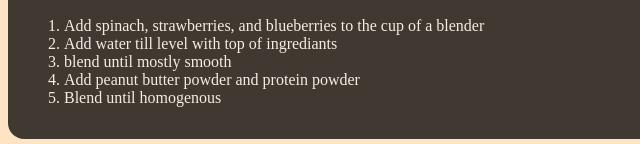
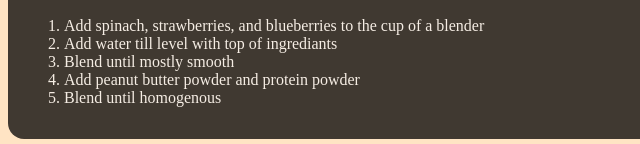
Before and after one commit to SloanStinnett/odin-recipes, a plain HTML site: page recipes/RGBsmoothie.html in a window 1280 px wide. Shown: the part 840-984 px from the top of the page, 0-640 px from the left. Drawn offline with Linux system fonts and the light colour scheme.

Commit message:
Clean up typo

```diff
--- a/recipes/RGBsmoothie.html
+++ b/recipes/RGBsmoothie.html
@@ -41,7 +41,7 @@
         <ol>
             <li>Add spinach, strawberries, and blueberries to the cup of a blender</li>
             <li>Add water till level with top of ingrediants</li>
-            <li>blend until mostly smooth</li>
+            <li>Blend until mostly smooth</li>
             <li>Add peanut butter powder and protein powder</li>
             <li>Blend until homogenous</li>
         </ol>
```
